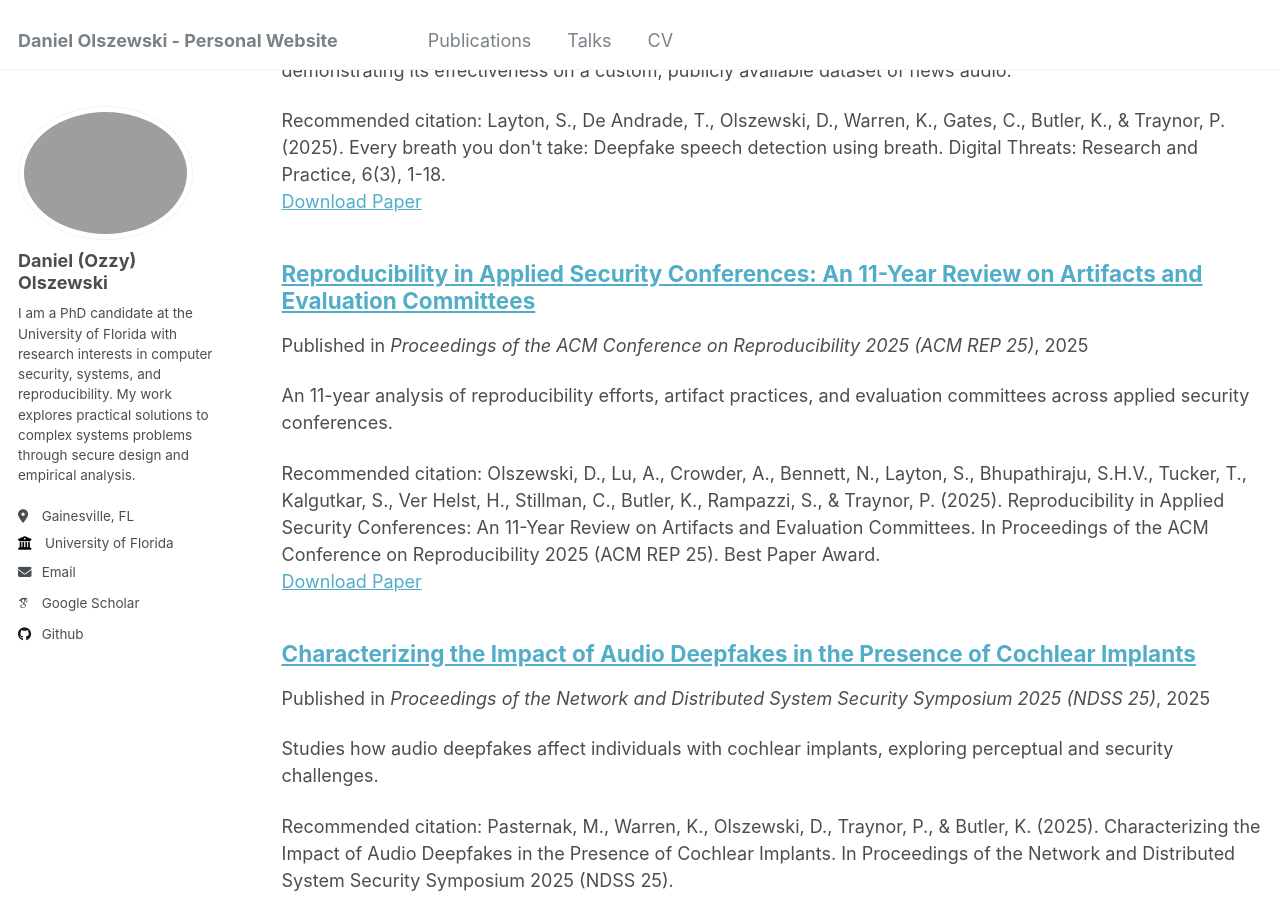
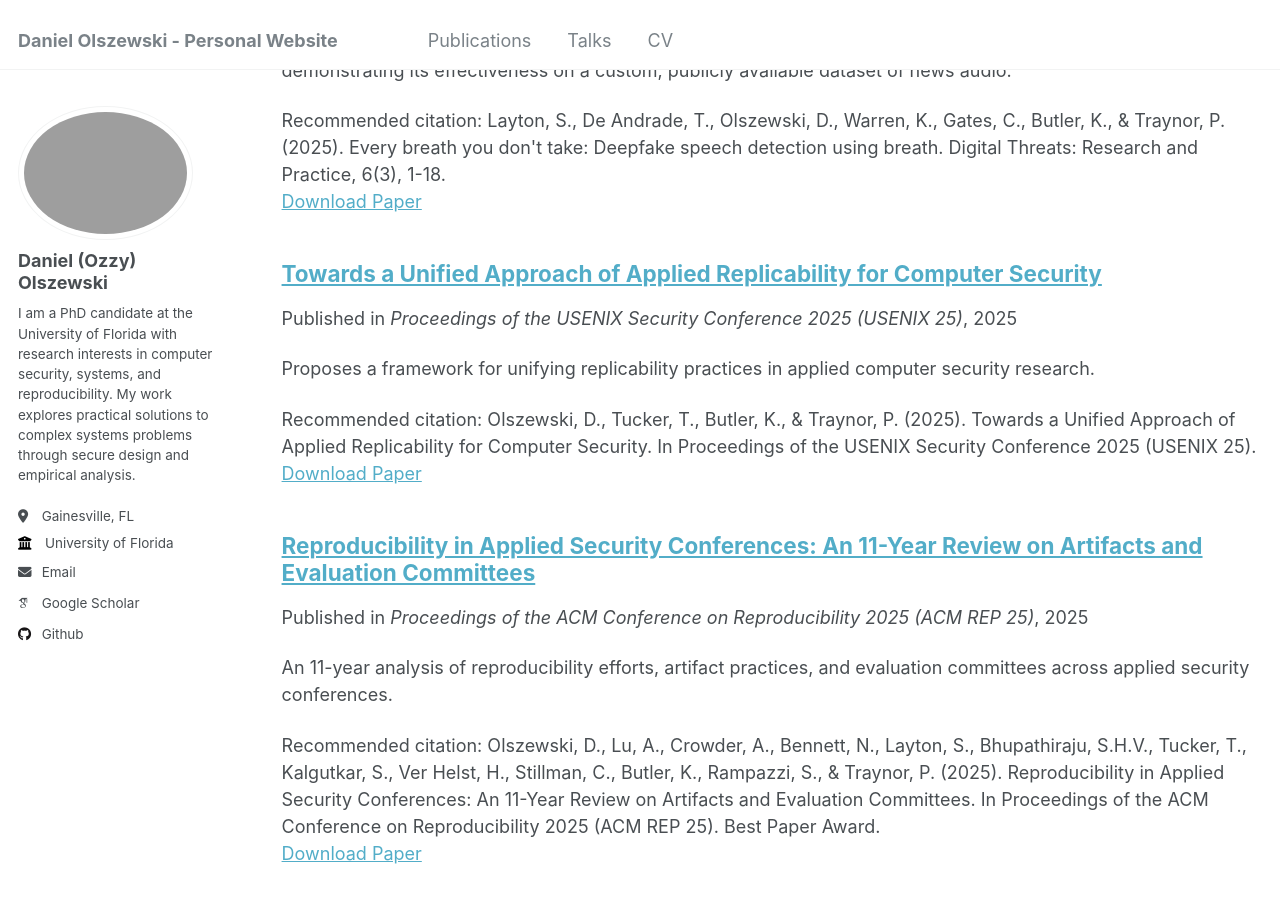
Before and after one commit to dolszewskiMT/dolszewskiMT.github.io, a Jekyll site: the page built from _pages/publications.html, in a window 1280 px wide and 900 px high, scrolled down 377 px. Built offline with Jekyll 4.4.1, drawn with Linux system fonts in a browser that asks for light colours; some web fonts are replaced; a file with an impossible date is left out; part of the change alters nothing that is shown.

Commit message:
Update repl.md

```diff
--- a/_publications/repl.md
+++ b/_publications/repl.md
@@ -2,9 +2,9 @@
 title: "Towards a Unified Approach of Applied Replicability for Computer Security"
 collection: publications
 category: manuscripts
-permalink: /publication/applied-replicability
+permalink: /publication/repl
 excerpt: "Proposes a framework for unifying replicability practices in applied computer security research."
-date: 2025
+date: 2025-08-15
 venue: "Proceedings of the USENIX Security Conference 2025 (USENIX 25)"
 paperurl: "https://dolszewskimt.github.io/files/olszewski_usenix_25.pdf"
 citation: "Olszewski, D., Tucker, T., Butler, K., & Traynor, P. (2025). Towards a Unified Approach of Applied Replicability for Computer Security. In Proceedings of the USENIX Security Conference 2025 (USENIX 25)."
```
